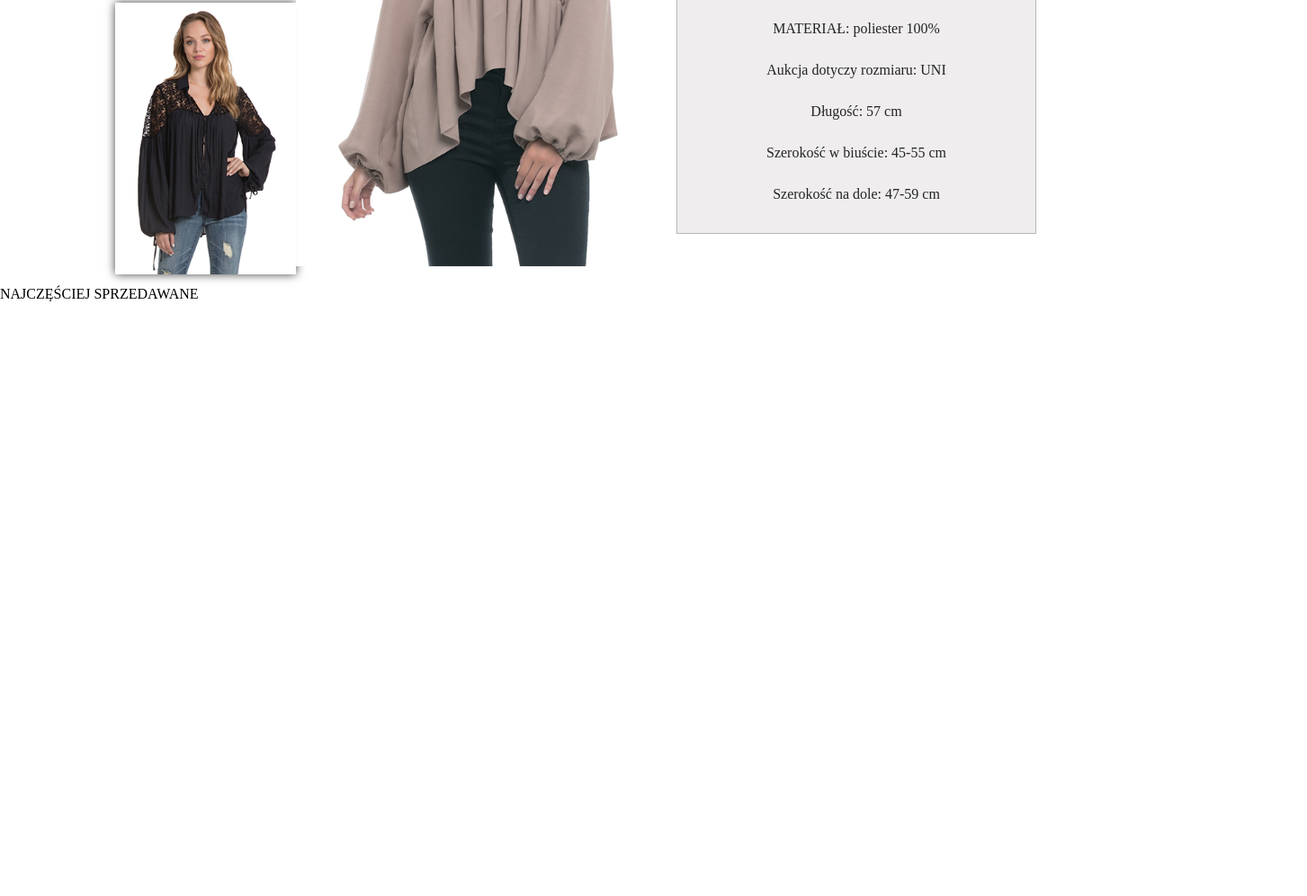
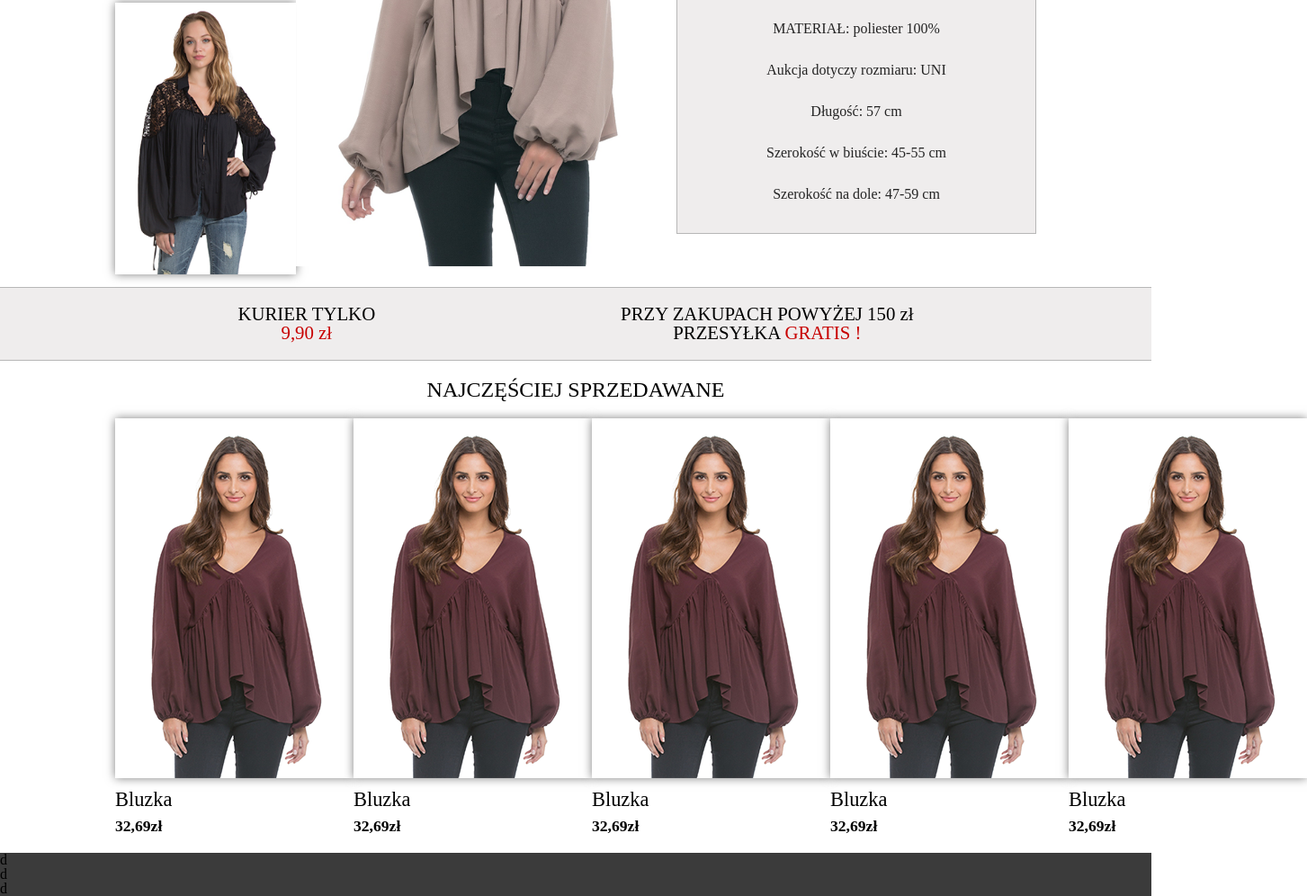
Before and after one commit to Gradziu31/ubrania, a plain HTML site: page index.html in a window 1280 px wide. Shown: the part 766-1762 px from the top of the page at 90% size, 1453 px wide, since content can reach past the window. Before the commit the page ends 1101 px from the top, so only its background shows below. Drawn offline with Linux system fonts and the light colour scheme.

Commit message:
ostylowanie najczęsciej sprzedających

```diff
--- a/index.html
+++ b/index.html
@@ -66,17 +66,45 @@
 
             </div>
         </div>
-        <div class="promo"></div>
+        <div class="promo">
+            <div class="promoc-content">
+                <div class="courier">KURIER TYLKO<br><span>9,90 zł</span></div>
+                <div class="free-shipping">PRZY ZAKUPACH POWYŻEJ 150 zł<br> PRZESYŁKA <span>GRATIS !</span></div>
+            </div>
+        </div>
+        <h1 class="info--sales">NAJCZĘŚCIEJ SPRZEDAWANE</h1>
         <div class="top--sales">
-            <h1>NAJCZĘŚCIEJ SPRZEDAWANE</h1>
-            <div class="item"></div>
-            <div class="item"></div>
-            <div class="item"></div>
+            <div class="item">
+                <img src="images/photo-one.png" alt="">
+                <h2>Bluzka</h2>
+                <p>32,69zł</p>
+            </div>
+            <div class="item">
+                <img src="images/photo-one.png" alt="">
+                <h2>Bluzka</h2>
+                <p>32,69zł</p>
+            </div>
+            <div class="item">
+                <img src="images/photo-one.png" alt="">
+                <h2>Bluzka</h2>
+                <p>32,69zł</p>
+            </div>
+            <div class="item">
+                <img src="images/photo-one.png" alt="">
+                <h2>Bluzka</h2>
+                <p>32,69zł</p>
+            </div>
+            <div class="item">
+                <img src="images/photo-one.png" alt="">
+                <h2>Bluzka</h2>
+                <p>32,69zł</p>
+            </div>
+
         </div>
         <footer>
-            <div class="contact"></div>
-            <div class="supply"></div>
-            <div class="payment"></div>
+            <div class="contact">d</div>
+            <div class="supply">d</div>
+            <div class="payment">d</div>
         </footer>
     </div>
 </body>
--- a/sass/layouts/_header.scss
+++ b/sass/layouts/_header.scss
@@ -2,6 +2,7 @@ $red: #c80000;
 $gray: #b7b7b7;
 $lightgray: #efeded;
 $dark-text: #242424;
+$footer: #3b3b3b;
 .container {
     header {
         display: flex;
@@ -47,9 +48,9 @@ $dark-text: #242424;
             max-width: 265px;
             max-height: 400px;
             img {
-                -webkit-box-shadow: 0px 0px 10px 0px rgba(0, 0, 0, 0.75);
-                -moz-box-shadow: 0px 0px 10px 0px rgba(0, 0, 0, 0.75);
-                box-shadow: 0px 0px 10px 0px rgba(0, 0, 0, 0.75);
+                -webkit-box-shadow: 0px 0px 10px 0px rgba(0, 0, 0, 0.5);
+                -moz-box-shadow: 0px 0px 10px 0px rgba(0, 0, 0, 0.5);
+                box-shadow: 0px 0px 10px 0px rgba(0, 0, 0, 0.5);
                 margin: 20px 0px;
                 width: 100%;
             }
@@ -120,4 +121,57 @@ $dark-text: #242424;
             }
         }
     }
+    .promo {
+        display: flex;
+        flex-direction: row;
+        flex-wrap: wrap;
+        background: $lightgray;
+        border-top: 1px solid $gray;
+        border-bottom: 1px solid $gray;
+        min-height: 80px;
+        .promoc-content {
+            margin: 0% 10%;
+            width: 100%;
+            display: flex;
+            flex-direction: row;
+            flex-wrap: wrap;
+            align-items: center;
+            justify-content: space-around;
+            text-align: center;
+            font-size: 1.3em;
+            span {
+                color: $red;
+            }
+        }
+    }
+    .info--sales {
+        margin: 20px 10%;
+        text-align: center;
+        font-size: 1.5em;
+    }
+    .top--sales {
+        margin: 0% 10%;
+        margin-bottom: 20px;
+        display: flex;
+        flex-direction: row;
+        justify-content: space-between;
+        .item {
+            img {
+                -webkit-box-shadow: 0px 0px 10px 0px rgba(0, 0, 0, 0.5);
+                -moz-box-shadow: 0px 0px 10px 0px rgba(0, 0, 0, 0.5);
+                box-shadow: 0px 0px 10px 0px rgba(0, 0, 0, 0.5);
+            }
+            h2{
+                font-size: 1.4em;
+                padding: 10px 0px;
+            }
+            p{
+                font-weight: 900;
+                font-size: 1.1em;
+            }
+        }
+    }
+    footer{
+        background: $footer;
+    }
 }
```
Also changed, not shown: css/style.css.
